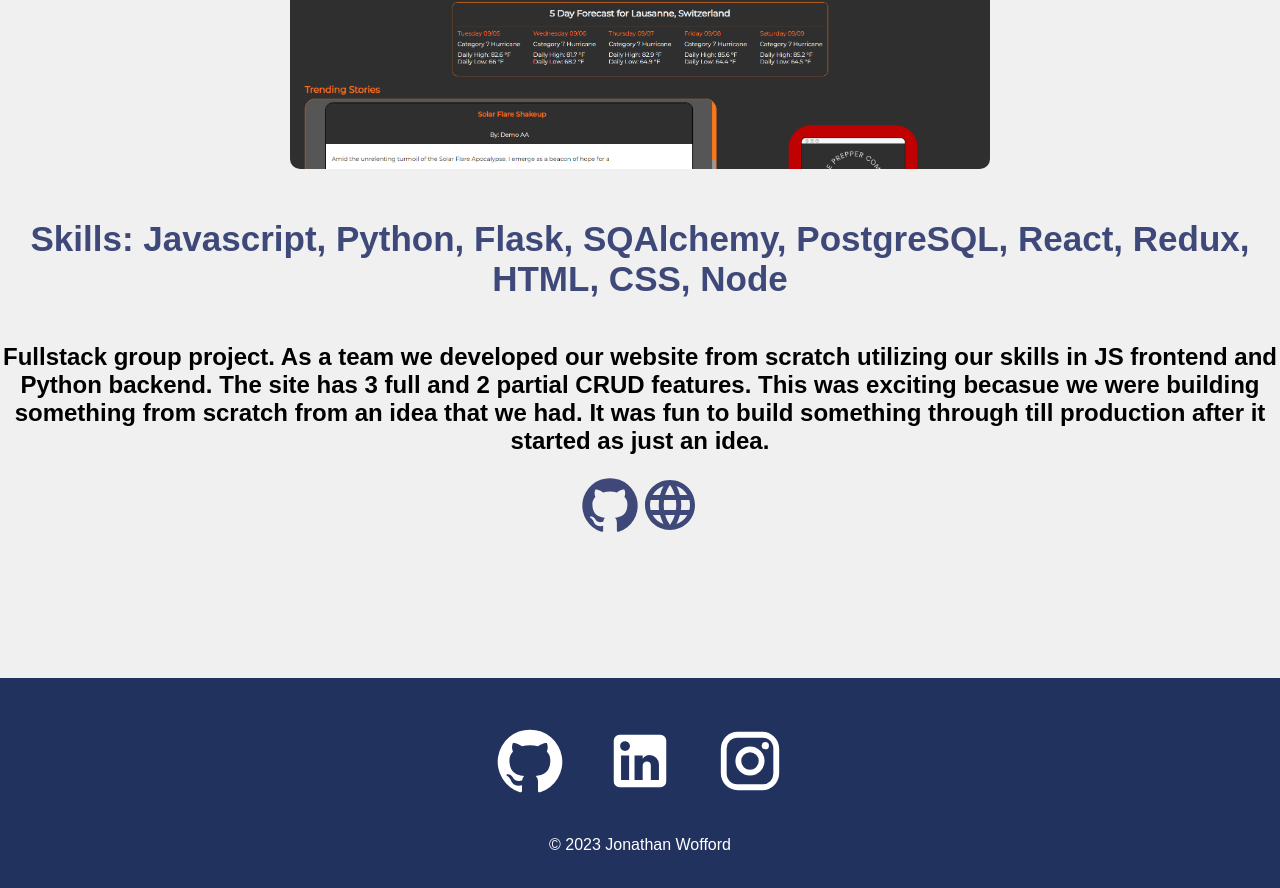
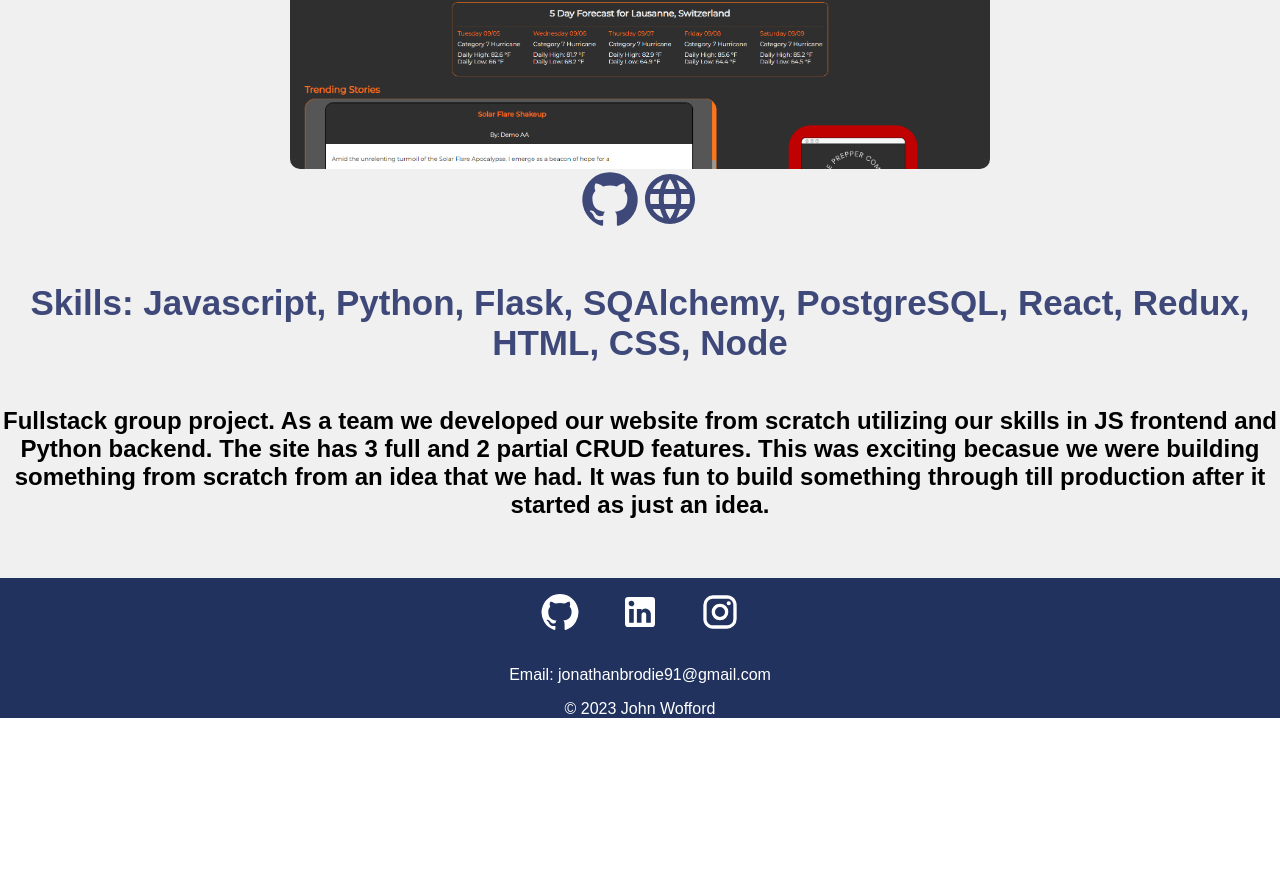
Before and after one commit to jwoff1991/Portfolio-Website, a React (Create React App) app: page /project/1 in a window 1280 px wide. Shown: the part 422-1310 px from the top of the page. After the commit the page ends 1140 px from the top, so only its background shows below. Built offline with nearby package versions, Linux system fonts and the light colour scheme.

Commit message:
fixing packages

```diff
--- a/package.json
+++ b/package.json
@@ -14,7 +14,7 @@
     "react-dom": "^18.2.0",
     "react-router-dom": "^6.14.2",
     "react-scripts": "5.0.1",
-    "react-typist": "^2.0.5",
+    "react-simple-typewriter": "^5.0.1",
     "react-vertical-timeline-component": "^3.6.0",
     "web-vitals": "^2.1.4"
   },
--- a/src/components/Footer.js
+++ b/src/components/Footer.js
@@ -1,7 +1,7 @@
 import GitHubIcon from "@mui/icons-material/GitHub";
 import LinkedInIcon from "@mui/icons-material/LinkedIn";
 import InstagramIcon from "@mui/icons-material/Instagram";
-import EmailIcon from '@mui/icons-material/Email';
+import { Tooltip, appBarClasses } from "@mui/material";
 import "../styles/Footer.css";
 import { Link } from 'react-router-dom'
 
@@ -10,13 +10,39 @@ function Footer() {
   return (
     <div className="footer">
       <div className="socialMedia">
-        <Link to="https://github.com/jwoff1991" name="Check out my code!" target="_blank" rel="noreferrer"> <GitHubIcon /></Link>
-        <Link to="https://www.linkedin.com/in/jonathanbwofford/" name="Connect with me on LinkedIn!" target="_blank" rel="noreferrer"><LinkedInIcon /></Link>
-        <Link to="https://www.instagram.com/jwoff91/" name="Add me on Instagram!" target="_blank" rel="noreferrer"><InstagramIcon /></Link>
-         {/* need to figure out what to do with click on email */}
-        {/* <Link ><EmailIcon /></Link> */}
+        <Link
+          to="https://github.com/jwoff1991"
+          name="Check out my code!"
+          target="_blank"
+          rel="noreferrer"
+        >
+          <Tooltip title="My Github" placement="top">
+            <GitHubIcon />
+          </Tooltip>
+        </Link>
+        <Link
+          to="https://www.linkedin.com/in/jonathanbwofford/"
+          name="Connect with me on LinkedIn!"
+          target="_blank"
+          rel="noreferrer"
+        >
+          <Tooltip title="My LinkedIn" placement="top">
+            <LinkedInIcon />
+          </Tooltip>
+        </Link>
+        <Link
+          to="https://www.instagram.com/jwoff91/"
+          name="Add me on Instagram!"
+          target="_blank"
+          rel="noreferrer"
+        >
+          <Tooltip title="My Instagram" placement="top">
+            <InstagramIcon />
+          </Tooltip>
+        </Link>
       </div>
-      <p> &copy; 2023 Jonathan Wofford</p>
+      <div className="homepage-email">Email: jonathanbrodie91@gmail.com</div>
+      <p> &copy; 2023 John Wofford</p>
     </div>
   );
 }
--- a/src/components/Home.js
+++ b/src/components/Home.js
@@ -1,39 +1,33 @@
 import GitHubIcon from "@mui/icons-material/GitHub";
 import LinkedInIcon from "@mui/icons-material/LinkedIn";
 import InstagramIcon from "@mui/icons-material/Instagram";
+import { Tooltip } from "@mui/material";
 import { Link } from 'react-router-dom'
-import Typist from "react-typist";
+import { Typewriter } from 'react-simple-typewriter'
 import "../styles/Home.css";
 
 function Home() {
-  let wordsArray = [
-    "facinating",
-    "unique",
-    "groundbreaking",
-    "creative",
-    "together",
-  ];
-
-
-
   return (
     <div className="home">
       <div className="about">
-        <h2>Hello, my name is John </h2>
+        <h2>Hello, I'm John Wofford </h2>
 
         <div className="prompt">
           <p>
-            <Typist className="MyTypist" curser={0}>
-              <span>Lets create something facinating</span>
-              <Typist.Backspace count={10} delay={1200} />
-              <span>unique</span>
-              <Typist.Backspace count={6} delay={1200} />
-              <span>groundbreaking</span>
-              <Typist.Backspace count={14} delay={1200} />
-              <span>creative</span>
-              <Typist.Backspace count={8} delay={1200} />
-              <span>together!</span>
-            </Typist>
+
+              <span>Lets build something</span>{' '}
+
+            <Typewriter
+            words={['facinating', 'unique', 'inspiring', 'creative', 'together!']}
+            loop={1}
+            // cursor='false'
+            // cursorStyle='_'
+            typeSpeed={70}
+            deleteSpeed={50}
+            delaySpeed={1200}
+            // onLoopDone={handleDone}
+            // onType={handleType}
+          />
           </p>
           <Link
             to="https://github.com/jwoff1991"
@@ -42,15 +36,20 @@ function Home() {
             rel="noreferrer"
           >
             {" "}
-            <GitHubIcon />
+            <Tooltip title="My Github">
+              <GitHubIcon />
+            </Tooltip>
           </Link>
+
           <Link
             to="https://www.linkedin.com/in/jonathanbwofford/"
             name="Connect with me on LinkedIn!"
             target="_blank"
             rel="noreferrer"
           >
-            <LinkedInIcon />
+            <Tooltip title="My LinkedIn">
+              <LinkedInIcon />
+            </Tooltip>
           </Link>
           <Link
             to="https://www.instagram.com/jwoff91/"
@@ -58,7 +57,9 @@ function Home() {
             target="_blank"
             rel="noreferrer"
           >
-            <InstagramIcon />
+            <Tooltip title="My Instagram ">
+              <InstagramIcon />
+            </Tooltip>
           </Link>
 
           {/* need to figure out what to do with click on email */}
--- a/src/components/ProjectDisplay.js
+++ b/src/components/ProjectDisplay.js
@@ -1,6 +1,7 @@
 import { Link, useParams } from "react-router-dom";
 import { ProjectList } from "../projectData/ProjectList";
 import GitHubIcon from "@mui/icons-material/GitHub";
+import { Tooltip } from "@mui/material";
 import LanguageIcon from '@mui/icons-material/Language';
 import './projectItem.css'
 // import LinkIcon from '@mui/icons-material/Link';
@@ -25,20 +26,22 @@ function ProjectDisplay({ image, name }) {
       <div className="project">
         <h1>{project.name}</h1>
         <img src={project.image} alt={project.alt} />
+        <div>
+          <Link
+            to={project.gitHub}
+            name="Check out my sourcode for this project!"
+          >
+            <Tooltip title="Project Repo">
+              <GitHubIcon />
+            </Tooltip>
+          </Link>
+          <Tooltip title="Project Link">{externalLink}</Tooltip>
+        </div>
         <h1>
           {" "}
           <b>Skills:</b> {project.skills}
         </h1>
         <h2>{project.details}</h2>
-        <div>
-          <Link
-            to={project.gitHub}
-            name="Check out my sourcode for this project!"
-          >
-            <GitHubIcon />
-          </Link>
-          {externalLink}
-        </div>
       </div>
     );
   }
--- a/src/styles/Footer.css
+++ b/src/styles/Footer.css
@@ -1,19 +1,19 @@
 .footer {
     width: 100%;
-    height: 200px;
+    height: 130px;
     background: #21325e;
     display: flex;
     justify-content: center;
     align-items: center;
     flex-direction: column;
     padding-top: 10px;
-    margin-top: 200px;
+    margin-top: 100px;
   }
 
   .socialMedia svg {
     color: white;
     margin: 20px;
-    font-size: 70px;
+    font-size: 40px;
     cursor: pointer;
   }
 
@@ -21,6 +21,10 @@
     color: white;
   }
 
+  .homepage-email {
+    color: white
+  }
+
   @media only screen and (max-width: 600px) {
     .footer svg {
       font-size: 50px;
--- a/src/styles/Navbar.css
+++ b/src/styles/Navbar.css
@@ -2,6 +2,8 @@
     width: 100%;
     height: 100px;
     background: #21325e;
+    position: sticky;
+    top: 0px;
 }
 
 .links {
```
Also changed, not shown: 1 other file (tests, documents, lock files or other folders).
